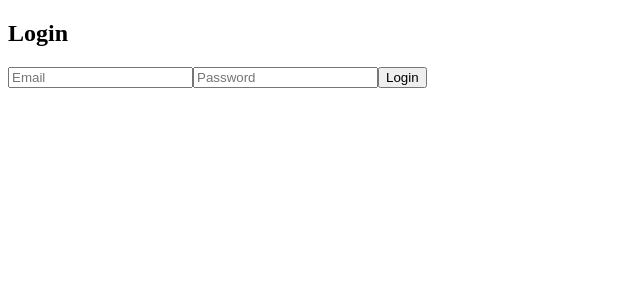
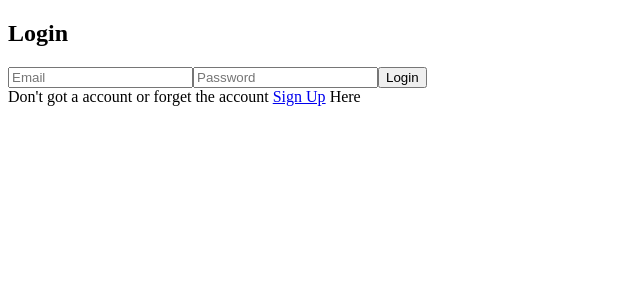
Before and after one commit to ZeroFairy/ToDoList-RestAPI, a React (Vite) app in the folder client/: page /login in a window 1280 px wide. Shown: the top 300 px of the page, without its empty margins (0-640 px from the left). Built offline with nearby package versions, Linux system fonts and the light colour scheme.

Commit message:
done done

```diff
--- a/client/src/pages/LoginPage.jsx
+++ b/client/src/pages/LoginPage.jsx
@@ -92,6 +92,8 @@ export const LoginPage = () => {
                 <button type="submit">Login</button>
             </form>
             {error && <p style={{ color: 'red' }}>{error}</p>}
+
+            Don't got a account or forget the account <a href="/signup">Sign Up</a> Here
         </div>
     );
 };
```
